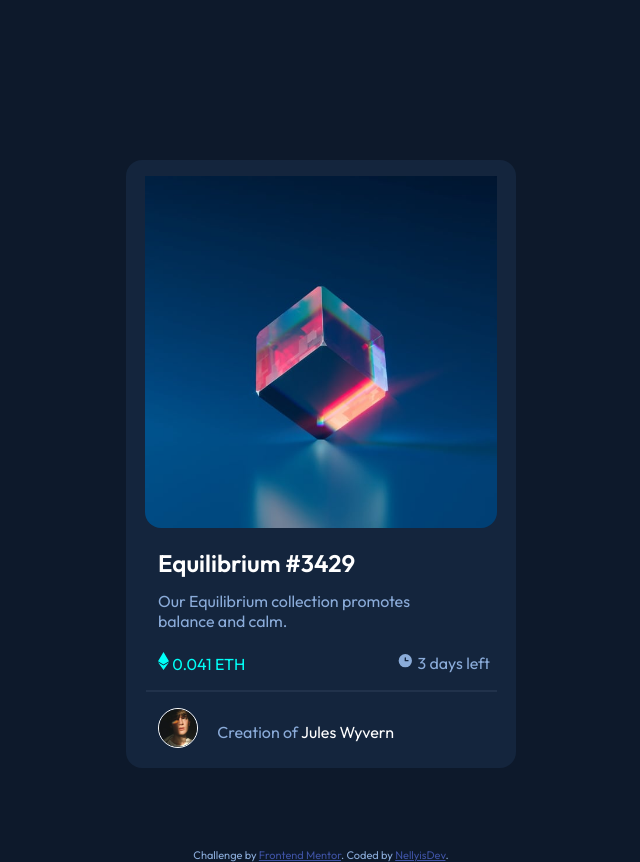
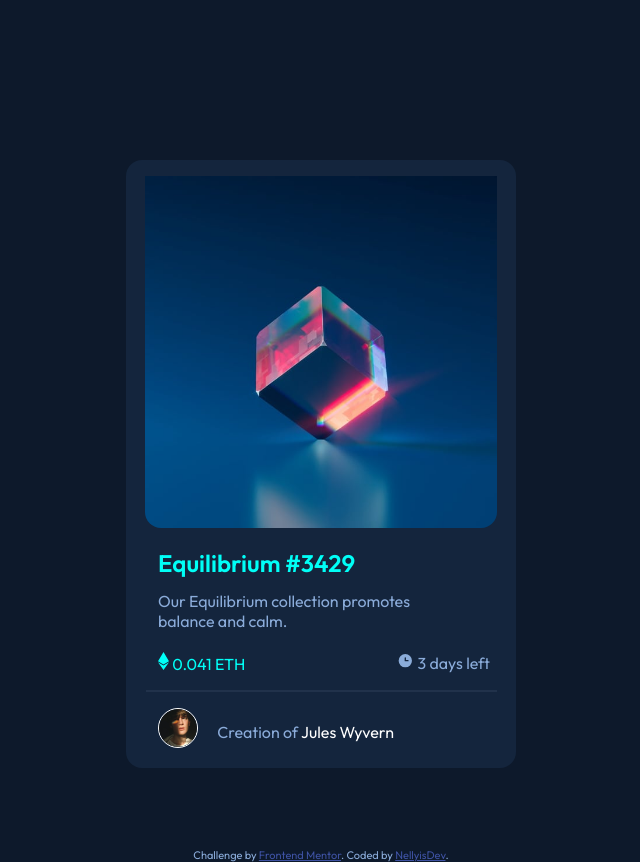
Before and after one commit to NellyisDevv/frontendmentor_nft_preview, a plain HTML site: page index.html in a window 1280 px wide. In both pictures the pointer is over the element "Equilibrium #3429". Shown: the whole page, without its empty margins (319-959 px from the left). Drawn offline with Linux system fonts and the light colour scheme.

Commit message:
final version of nft preview card, could not make hover effect work

```diff
--- a/style.css
+++ b/style.css
@@ -3,7 +3,7 @@
   padding: 0;
   margin: 0;
   box-sizing: border-box;
-  font-family: "Outfit", sans-serif;
+  font-family: 'Outfit', sans-serif;
 }
 /* Here I set all of my colors I would use in the project */
 :root {
@@ -36,7 +36,10 @@ main {
   margin: auto;
   margin-top: 10rem;
 }
-
+.qr-main-content h2:hover {
+  color: hsl(178, 100%, 50%);
+  cursor: pointer;
+}
 .qr-image {
   flex: 1;
   margin: auto;
```
Also changed, not shown: 2 other files.
